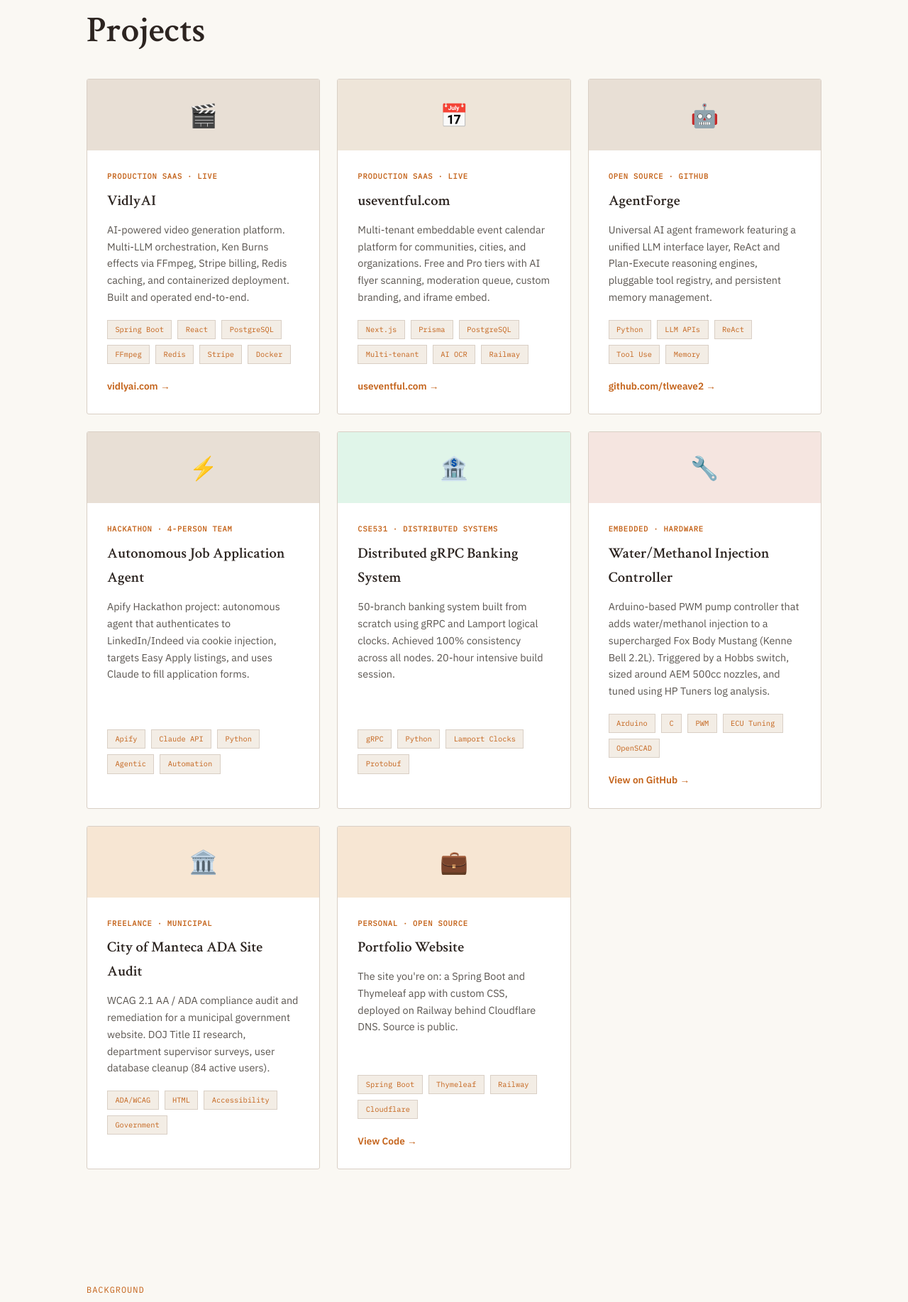
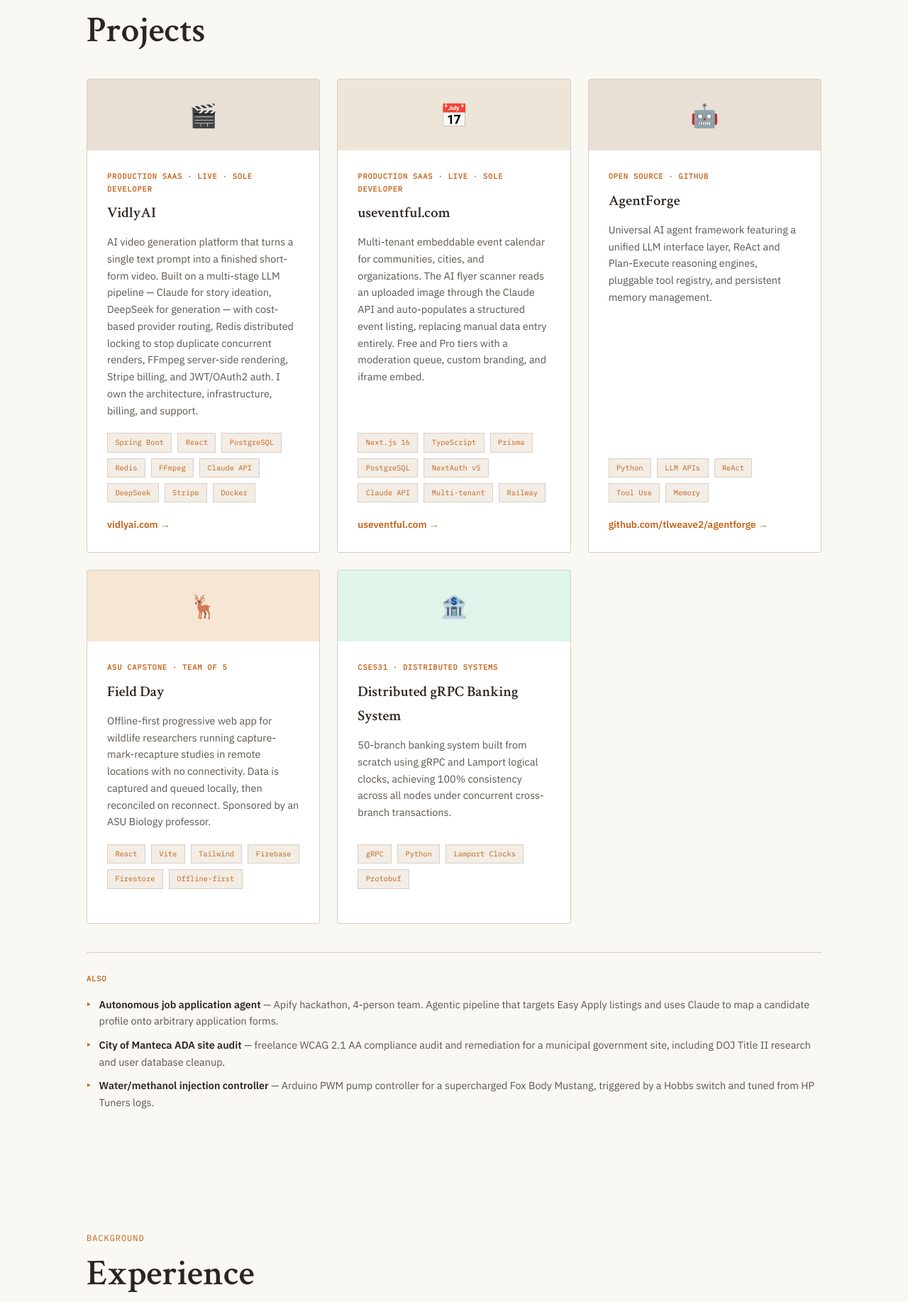
Before and after one commit to tlweave2/tim-portfolio-website, a Spring Boot app: page / in a window 1280 px wide. Shown: the part 2482-4317 px from the top of the page at 71% size. Run offline with Spring Boot 4, Linux system fonts and the light colour scheme; some libraries are stand-ins or nearby versions.

Commit message:
Trim projects section from eight cards to five plus an "Also" strip
The section gave equal visual weight to eight projects, which flattened
the two production SaaS products against a card describing the page the
reader is already on.

- Drop the "Portfolio Website" card entirely.
- Expand VidlyAI and useventful.com, which carry the pitch: the
  multi-stage LLM pipeline and cost-based provider routing, Redis
  distributed locking, and the Claude-backed flyer scanner were only in
  the resume, not on the site. Tech tags updated to match.
- Promote Field Day from the resume page to a card; an offline-first PWA
  for field researchers is stronger material than what it replaced.
- Cut "20-hour intensive build session" from the gRPC card and state the
  consistency result under concurrent cross-branch transactions instead.
- Move the Apify agent, Manteca audit, and Mustang controller into a new
  "Also" list below the grid, one line each. The Apify entry now leads
  with the agent pipeline rather than the cookie-injection auth step.

Add .other-work styles for the new list.

Co-Authored-By: Claude Opus 5 <noreply@anthropic.com>
Claude-Session: https://claude.ai/code/session_017zVd7c48dzK6SPtcHgGo7u

```diff
--- a/src/main/resources/templates/home.html
+++ b/src/main/resources/templates/home.html
@@ -467,6 +467,43 @@
 
         .project-link:hover { text-decoration: underline; }
 
+        .other-work {
+            margin-top: 2.5rem;
+            padding-top: 1.75rem;
+            border-top: 1px solid var(--border);
+        }
+
+        .other-work h3 {
+            font-family: 'IBM Plex Mono', monospace;
+            font-size: 0.65rem;
+            letter-spacing: 0.08em;
+            color: var(--accent);
+            text-transform: uppercase;
+            font-weight: 600;
+            margin-bottom: 1rem;
+        }
+
+        .other-work ul { list-style: none; }
+
+        .other-work li {
+            font-size: 0.9rem;
+            color: var(--text-light);
+            line-height: 1.65;
+            padding-left: 1.1rem;
+            margin-bottom: 0.6rem;
+            position: relative;
+        }
+
+        .other-work li::before {
+            content: '\2023';
+            position: absolute;
+            left: 0;
+            color: var(--accent);
+            font-weight: 600;
+        }
+
+        .other-work strong { color: var(--text); font-weight: 600; }
+
         /* -- EXPERIENCE -- */
         .exp-grid { display: grid; grid-template-columns: 1fr 1fr; gap: 3rem; margin-top: 2.5rem; }
 
@@ -872,13 +909,14 @@
             <div class="project-card fade-up">
                 <div class="project-banner banner-ai">🎬</div>
                 <div class="project-body">
-                    <div class="project-label">Production SaaS · Live</div>
+                    <div class="project-label">Production SaaS · Live · Sole Developer</div>
                     <h3 class="project-title">VidlyAI</h3>
-                    <p class="project-desc">AI-powered video generation platform. Multi-LLM orchestration, Ken Burns effects via FFmpeg, Stripe billing, Redis caching, and containerized deployment. Built and operated end-to-end.</p>
+                    <p class="project-desc">AI video generation platform that turns a single text prompt into a finished short-form video. Built on a multi-stage LLM pipeline — Claude for story ideation, DeepSeek for generation — with cost-based provider routing, Redis distributed locking to stop duplicate concurrent renders, FFmpeg server-side rendering, Stripe billing, and JWT/OAuth2 auth. I own the architecture, infrastructure, billing, and support.</p>
                     <div class="tech-tags">
                         <span class="ttag">Spring Boot</span><span class="ttag">React</span>
-                        <span class="ttag">PostgreSQL</span><span class="ttag">FFmpeg</span>
-                        <span class="ttag">Redis</span><span class="ttag">Stripe</span><span class="ttag">Docker</span>
+                        <span class="ttag">PostgreSQL</span><span class="ttag">Redis</span>
+                        <span class="ttag">FFmpeg</span><span class="ttag">Claude API</span>
+                        <span class="ttag">DeepSeek</span><span class="ttag">Stripe</span><span class="ttag">Docker</span>
                     </div>
                     <a href="https://vidlyai.com" class="project-link" target="_blank">vidlyai.com →</a>
                 </div>
@@ -888,13 +926,14 @@
             <div class="project-card fade-up" style="transition-delay:0.08s">
                 <div class="project-banner banner-saas">📅</div>
                 <div class="project-body">
-                    <div class="project-label">Production SaaS · Live</div>
+                    <div class="project-label">Production SaaS · Live · Sole Developer</div>
                     <h3 class="project-title">useventful.com</h3>
-                    <p class="project-desc">Multi-tenant embeddable event calendar platform for communities, cities, and organizations. Free and Pro tiers with AI flyer scanning, moderation queue, custom branding, and iframe embed.</p>
+                    <p class="project-desc">Multi-tenant embeddable event calendar for communities, cities, and organizations. The AI flyer scanner reads an uploaded image through the Claude API and auto-populates a structured event listing, replacing manual data entry entirely. Free and Pro tiers with a moderation queue, custom branding, and iframe embed.</p>
                     <div class="tech-tags">
-                        <span class="ttag">Next.js</span><span class="ttag">Prisma</span>
-                        <span class="ttag">PostgreSQL</span><span class="ttag">Multi-tenant</span>
-                        <span class="ttag">AI OCR</span><span class="ttag">Railway</span>
+                        <span class="ttag">Next.js 16</span><span class="ttag">TypeScript</span>
+                        <span class="ttag">Prisma</span><span class="ttag">PostgreSQL</span>
+                        <span class="ttag">NextAuth v5</span><span class="ttag">Claude API</span>
+                        <span class="ttag">Multi-tenant</span><span class="ttag">Railway</span>
                     </div>
                     <a href="https://useventful.com" class="project-link" target="_blank">useventful.com →</a>
                 </div>
@@ -911,20 +950,21 @@
                         <span class="ttag">Python</span><span class="ttag">LLM APIs</span>
                         <span class="ttag">ReAct</span><span class="ttag">Tool Use</span><span class="ttag">Memory</span>
                     </div>
-                    <a href="https://github.com/tlweave2/agentforge" class="project-link" target="_blank">github.com/tlweave2 →</a>
+                    <a href="https://github.com/tlweave2/agentforge" class="project-link" target="_blank">github.com/tlweave2/agentforge →</a>
                 </div>
             </div>
 
-            <!-- Apify Hackathon -->
+            <!-- Field Day -->
             <div class="project-card fade-up" style="transition-delay:0.16s">
-                <div class="project-banner banner-ai">⚡</div>
+                <div class="project-banner banner-web">🦌</div>
                 <div class="project-body">
-                    <div class="project-label">Hackathon · 4-Person Team</div>
-                    <h3 class="project-title">Autonomous Job Application Agent</h3>
-                    <p class="project-desc">Apify Hackathon project: autonomous agent that authenticates to LinkedIn/Indeed via cookie injection, targets Easy Apply listings, and uses Claude to fill application forms.</p>
+                    <div class="project-label">ASU Capstone · Team of 5</div>
+                    <h3 class="project-title">Field Day</h3>
+                    <p class="project-desc">Offline-first progressive web app for wildlife researchers running capture-mark-recapture studies in remote locations with no connectivity. Data is captured and queued locally, then reconciled on reconnect. Sponsored by an ASU Biology professor.</p>
                     <div class="tech-tags">
-                        <span class="ttag">Apify</span><span class="ttag">Claude API</span>
-                        <span class="ttag">Python</span><span class="ttag">Agentic</span><span class="ttag">Automation</span>
+                        <span class="ttag">React</span><span class="ttag">Vite</span>
+                        <span class="ttag">Tailwind</span><span class="ttag">Firebase</span>
+                        <span class="ttag">Firestore</span><span class="ttag">Offline-first</span>
                     </div>
                 </div>
             </div>
@@ -935,7 +975,7 @@
                 <div class="project-body">
                     <div class="project-label">CSE531 · Distributed Systems</div>
                     <h3 class="project-title">Distributed gRPC Banking System</h3>
-                    <p class="project-desc">50-branch banking system built from scratch using gRPC and Lamport logical clocks. Achieved 100% consistency across all nodes. 20-hour intensive build session.</p>
+                    <p class="project-desc">50-branch banking system built from scratch using gRPC and Lamport logical clocks, achieving 100% consistency across all nodes under concurrent cross-branch transactions.</p>
                     <div class="tech-tags">
                         <span class="ttag">gRPC</span><span class="ttag">Python</span>
                         <span class="ttag">Lamport Clocks</span><span class="ttag">Protobuf</span>
@@ -943,50 +983,15 @@
                 </div>
             </div>
 
-            <!-- Mustang Arduino -->
-            <div class="project-card fade-up" style="transition-delay:0.24s">
-                <div class="project-banner banner-embed">🔧</div>
-                <div class="project-body">
-                    <div class="project-label">Embedded · Hardware</div>
-                    <h3 class="project-title">Water/Methanol Injection Controller</h3>
-                    <p class="project-desc">Arduino-based PWM pump controller that adds water/methanol injection to a supercharged Fox Body Mustang (Kenne Bell 2.2L). Triggered by a Hobbs switch, sized around AEM 500cc nozzles, and tuned using HP Tuners log analysis.</p>
-                    <div class="tech-tags">
-                        <span class="ttag">Arduino</span><span class="ttag">C</span>
-                        <span class="ttag">PWM</span><span class="ttag">ECU Tuning</span><span class="ttag">OpenSCAD</span>
-                    </div>
-                    <a href="https://github.com/tlweave2" class="project-link" target="_blank">View on GitHub →</a>
-                </div>
-            </div>
+        </div>
 
-            <!-- Freelance — Manteca -->
-            <div class="project-card fade-up" style="transition-delay:0.28s">
-                <div class="project-banner banner-web">🏛️</div>
-                <div class="project-body">
-                    <div class="project-label">Freelance · Municipal</div>
-                    <h3 class="project-title">City of Manteca ADA Site Audit</h3>
-                    <p class="project-desc">WCAG 2.1 AA / ADA compliance audit and remediation for a municipal government website. DOJ Title II research, department supervisor surveys, user database cleanup (84 active users).</p>
-                    <div class="tech-tags">
-                        <span class="ttag">ADA/WCAG</span><span class="ttag">HTML</span>
-                        <span class="ttag">Accessibility</span><span class="ttag">Government</span>
-                    </div>
-                </div>
-            </div>
-
-            <!-- Portfolio -->
-            <div class="project-card fade-up" style="transition-delay:0.32s">
-                <div class="project-banner banner-web">💼</div>
-                <div class="project-body">
-                    <div class="project-label">Personal · Open Source</div>
-                    <h3 class="project-title">Portfolio Website</h3>
-                    <p class="project-desc">The site you're on: a Spring Boot and Thymeleaf app with custom CSS, deployed on Railway behind Cloudflare DNS. Source is public.</p>
-                    <div class="tech-tags">
-                        <span class="ttag">Spring Boot</span><span class="ttag">Thymeleaf</span>
-                        <span class="ttag">Railway</span><span class="ttag">Cloudflare</span>
-                    </div>
-                    <a href="https://github.com/tlweave2/tim-portfolio-website" class="project-link" target="_blank">View Code →</a>
-                </div>
-            </div>
-
+        <div class="other-work fade-up">
+            <h3>Also</h3>
+            <ul>
+                <li><strong>Autonomous job application agent</strong> — Apify hackathon, 4-person team. Agentic pipeline that targets Easy Apply listings and uses Claude to map a candidate profile onto arbitrary application forms.</li>
+                <li><strong>City of Manteca ADA site audit</strong> — freelance WCAG 2.1 AA compliance audit and remediation for a municipal government site, including DOJ Title II research and user database cleanup.</li>
+                <li><strong>Water/methanol injection controller</strong> — Arduino PWM pump controller for a supercharged Fox Body Mustang, triggered by a Hobbs switch and tuned from HP Tuners logs.</li>
+            </ul>
         </div>
     </div>
 </section>
```
